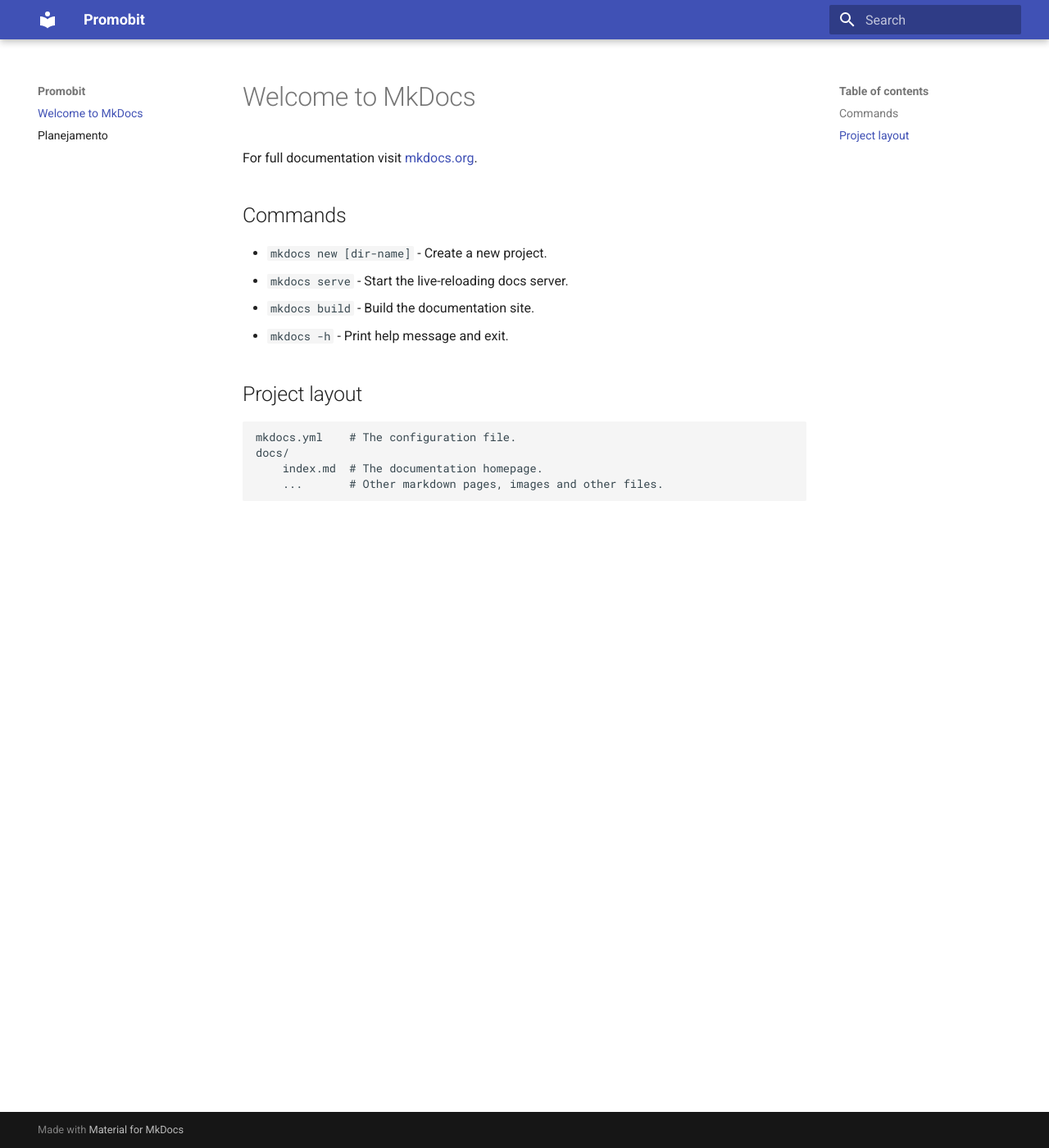
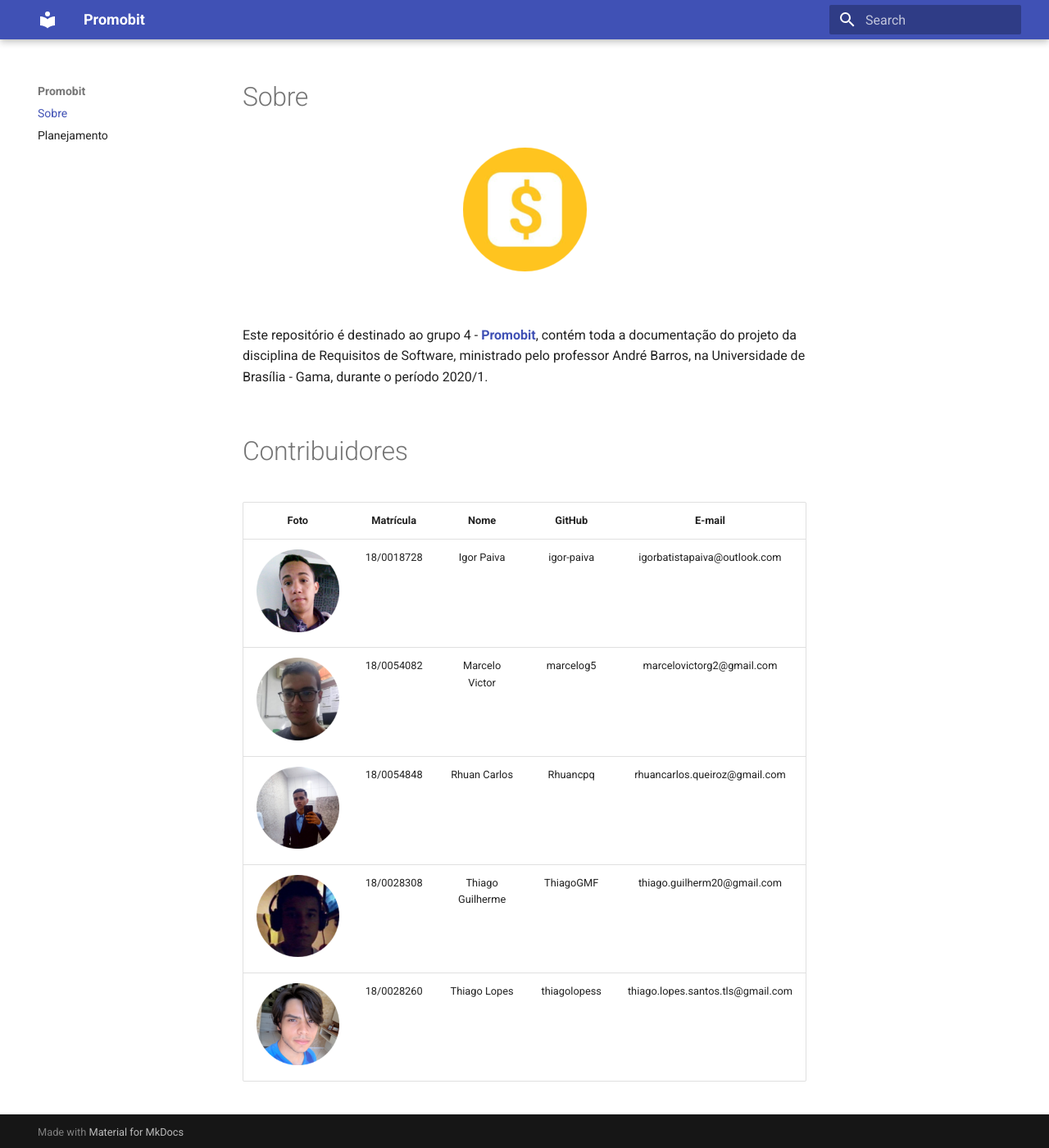
Before and after one commit to Joao-Pedro-Moura/2020.1-Promobit, an MkDocs documentation site: the page built from docs/index.md, in a window 1280 px wide and 1400 px high. Shown: the whole window at 82% size. Built offline with MkDocs 1.6.1 and Material for MkDocs 9.7.7, drawn with Linux system fonts in a browser that asks for light colours.

Commit message:
Edição home page na docs

```diff
--- a/docs/index.md
+++ b/docs/index.md
@@ -1,17 +1,20 @@
-# Welcome to MkDocs
+# Sobre
 
-For full documentation visit [mkdocs.org](https://www.mkdocs.org).
+<div align="center">
+  <img src= "assets/logos/Promobit.png"/>
+</div>
+<br />
 
-## Commands
+Este repositório é destinado ao grupo 4 - [**Promobit**](https://www.promobit.com.br/), contém toda a documentação do projeto da disciplina de Requisitos de Software, ministrado pelo professor André Barros, na Universidade de Brasília - Gama, durante o período 2020/1.
 
-* `mkdocs new [dir-name]` - Create a new project.
-* `mkdocs serve` - Start the live-reloading docs server.
-* `mkdocs build` - Build the documentation site.
-* `mkdocs -h` - Print help message and exit.
+<br />
 
-## Project layout
+# Contribuidores
 
-    mkdocs.yml    # The configuration file.
-    docs/
-        index.md  # The documentation homepage.
-        ...       # Other markdown pages, images and other files.
+|Foto | Matrícula | Nome | GitHub | E-mail|
+|:--:|:--:|:--:|:--:|:--:|
+| ![Igor](assets/integrantes/Igor.png) | 18/0018728|Igor Paiva|igor-paiva|igorbatistapaiva@outlook.com|
+| ![Marcelo](assets/integrantes/Marcelo.png) | 18/0054082| Marcelo Victor| marcelog5| marcelovictorg2@gmail.com
+| ![Rhuan](assets/integrantes/Rhuan.png) | 18/0054848 | Rhuan Carlos | Rhuancpq| rhuancarlos.queiroz@gmail.com
+| ![Thiago G](assets/integrantes/ThiagoG.png) | 18/0028308 | Thiago Guilherme | ThiagoGMF | thiago.guilherm20@gmail.com
+| ![Thiago L](assets/integrantes/ThiagoL.png) | 18/0028260| Thiago Lopes| thiagolopess| thiago.lopes.santos.tls@gmail.com
```
